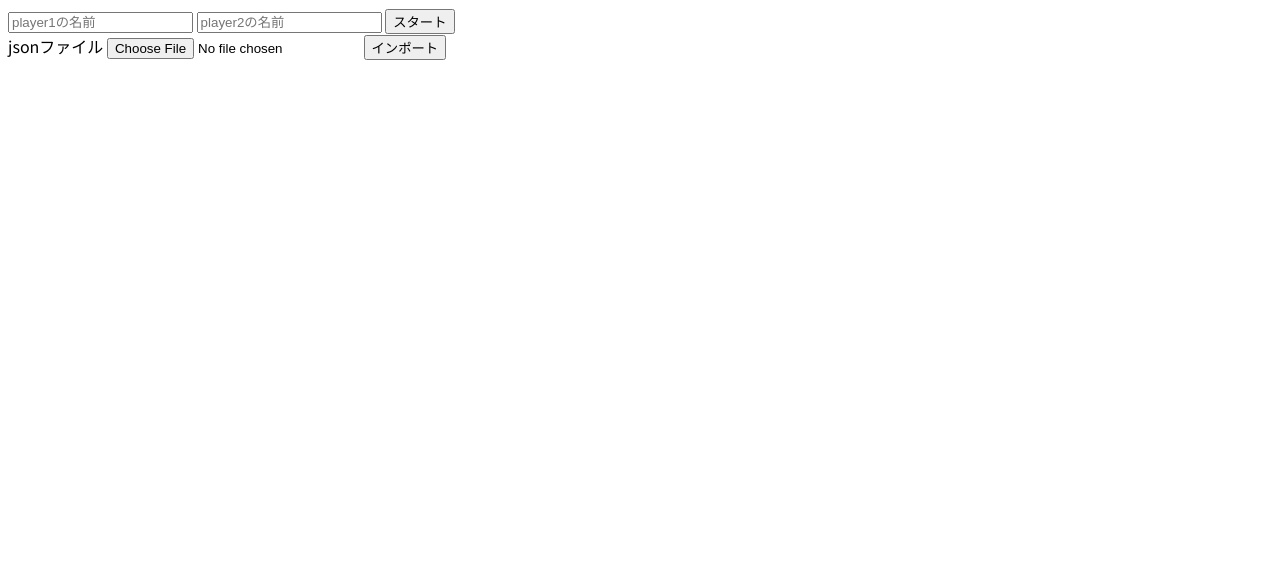
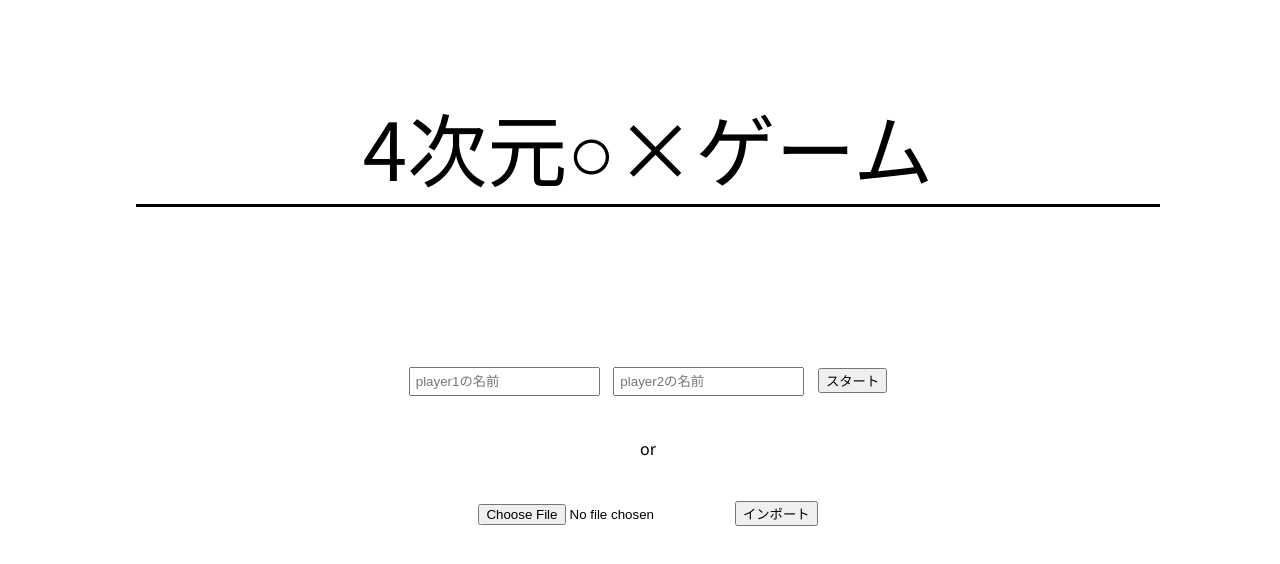
Before and after one commit to fazerog02/FourDimTicTacToe, a plain HTML site: page index.html in a window 1280 px wide. Shown: the top 564 px of the page. Drawn offline with Linux system fonts and the light colour scheme.

Commit message:
[add]toppage design

```diff
--- a/game.css
+++ b/game.css
@@ -8,6 +8,49 @@ body{
 #init_div{
     position: fixed;
     z-index: 1000;
+    width: 100vw;
+    text-align: center;
+}
+#game_title_div{
+    margin: 10vh 0 10vh 0;
+}
+@keyframes gameTitleAnimation{
+    0%{
+        opacity: 0;
+    }
+    100%{
+        opacity: 1;
+    }
+}
+#game_title{
+    margin: 0;
+    font-size: 5rem;
+    animation: gameTitleAnimation 2500ms ease;
+}
+@keyframes gameTitleBorderAnimation{
+    0%{
+        width: 0;
+    }
+    100%{
+        width: 80%;
+    }
+}
+#game_title_border{
+    position: relative;
+    left: 10%;
+    width: 80%;
+    border-top: 3px solid #000000;
+    animation: gameTitleBorderAnimation 2500ms ease;
+}
+#game_init_div{
+    margin: 20vh 0 5vh 0;
+}
+#game_init_div input{
+    padding: 5px;
+    margin-right: 10px;
+}
+#import_div{
+    margin-top: 5vh;
 }
 
 .red{
--- a/index.html
+++ b/index.html
@@ -7,14 +7,19 @@
 </head>
 <body style="overflow-y: hidden">
 <div id="init_div">
+    <div id="game_title_div">
+        <p id="game_title">4次元○×ゲーム</p>
+        <div id="game_title_border"></div>
+    </div>
     <div id="game_init_div">
         <input id="player0_name" type="text" placeholder="player1の名前">
         <input id="player1_name" type="text" placeholder="player2の名前">
         <button type="button" onclick="initGame()">スタート</button>
     </div>
 
+    <p>or</p>
+
     <div id="import_div">
-        <label for="import_json">jsonファイル</label>
         <input id="import_json" type="file">
         <button type="button" onclick="importGame()">インポート</button>
     </div>
```
